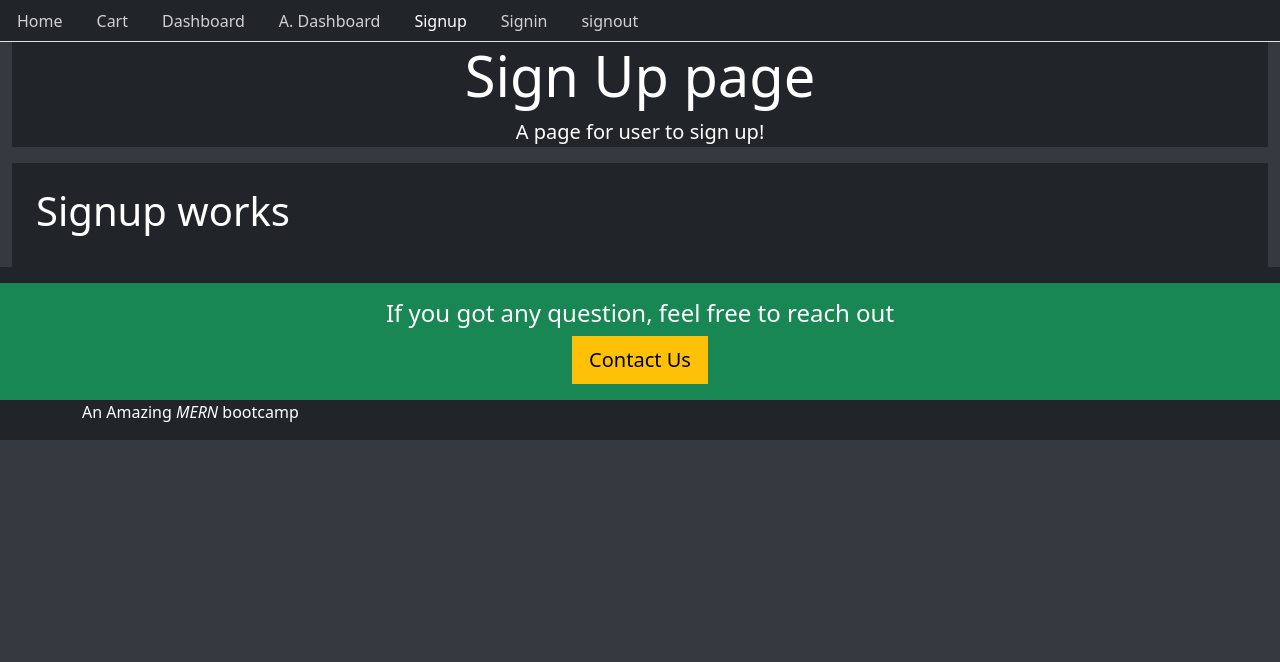
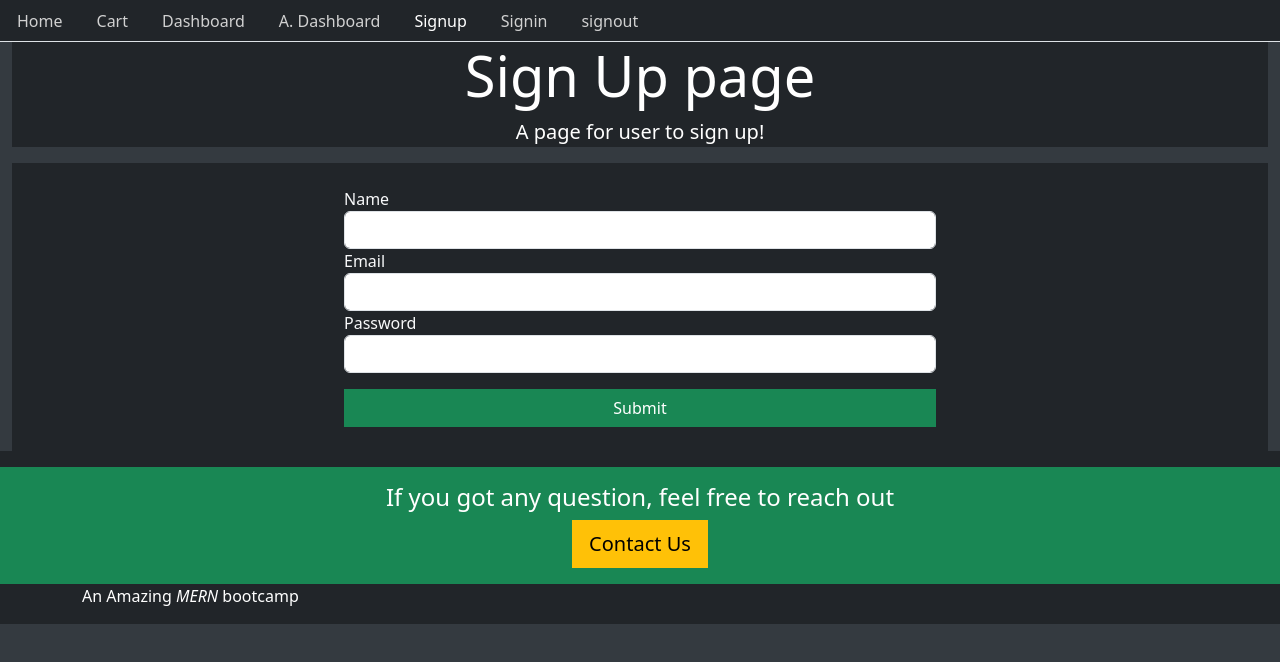
Before and after one commit to adityaK87/Mern-Project, a React (Create React App) app in the folder projfrontend/: page /signup in a window 1280 px wide. Shown: the top 662 px of the page. Built offline with nearby package versions, Linux system fonts and the light colour scheme; no server answers.

Commit message:
create signup and signin form

```diff
--- a/projfrontend/src/user/Signin.js
+++ b/projfrontend/src/user/Signin.js
@@ -3,9 +3,37 @@ import Base from "../core/Base";
 import { Link } from "react-router-dom";
 
 const Signin = () => {
+	const signinForm = () => {
+		return (
+			<div className="row">
+				<div className="col-6 offset-sm-3 text-left">
+					<form action="">
+						<div className="form-group">
+							<label htmlFor="" className="text-light">
+								Email
+							</label>
+							<input type="email" className="form-control" />
+						</div>
+						<div className="form-group">
+							<label htmlFor="" className="text-light">
+								Password
+							</label>
+							<input type="password" className="form-control" />
+						</div>
+						<button
+							type="submit"
+							className="btn btn-success btn-block w-100 mt-3">
+							Submit
+						</button>
+					</form>
+				</div>
+			</div>
+		);
+	};
+
 	return (
 		<Base title="Sign In page" description="A page for user to sign in!">
-			<h1>Signin works</h1>
+			{signinForm()}
 		</Base>
 	);
 };
--- a/projfrontend/src/user/Signup.js
+++ b/projfrontend/src/user/Signup.js
@@ -3,9 +3,43 @@ import Base from "../core/Base";
 import { Link } from "react-router-dom";
 
 const Signup = () => {
+	const signupForm = () => {
+		return (
+			<div className="row">
+				<div className="col-6 offset-sm-3 text-left">
+					<form action="">
+						<div className="form-group">
+							<label htmlFor="" className="text-light">
+								Name
+							</label>
+							<input type="text" className="form-control" />
+						</div>
+						<div className="form-group">
+							<label htmlFor="" className="text-light">
+								Email
+							</label>
+							<input type="email" className="form-control" />
+						</div>
+						<div className="form-group">
+							<label htmlFor="" className="text-light">
+								Password
+							</label>
+							<input type="password" className="form-control" />
+						</div>
+						<button
+							type="submit"
+							className="btn btn-success btn-block w-100 mt-3">
+							Submit
+						</button>
+					</form>
+				</div>
+			</div>
+		);
+	};
+
 	return (
 		<Base title="Sign Up page" description="A page for user to sign up!">
-			<h1>Signup works</h1>
+			{signupForm()}
 		</Base>
 	);
 };
```
